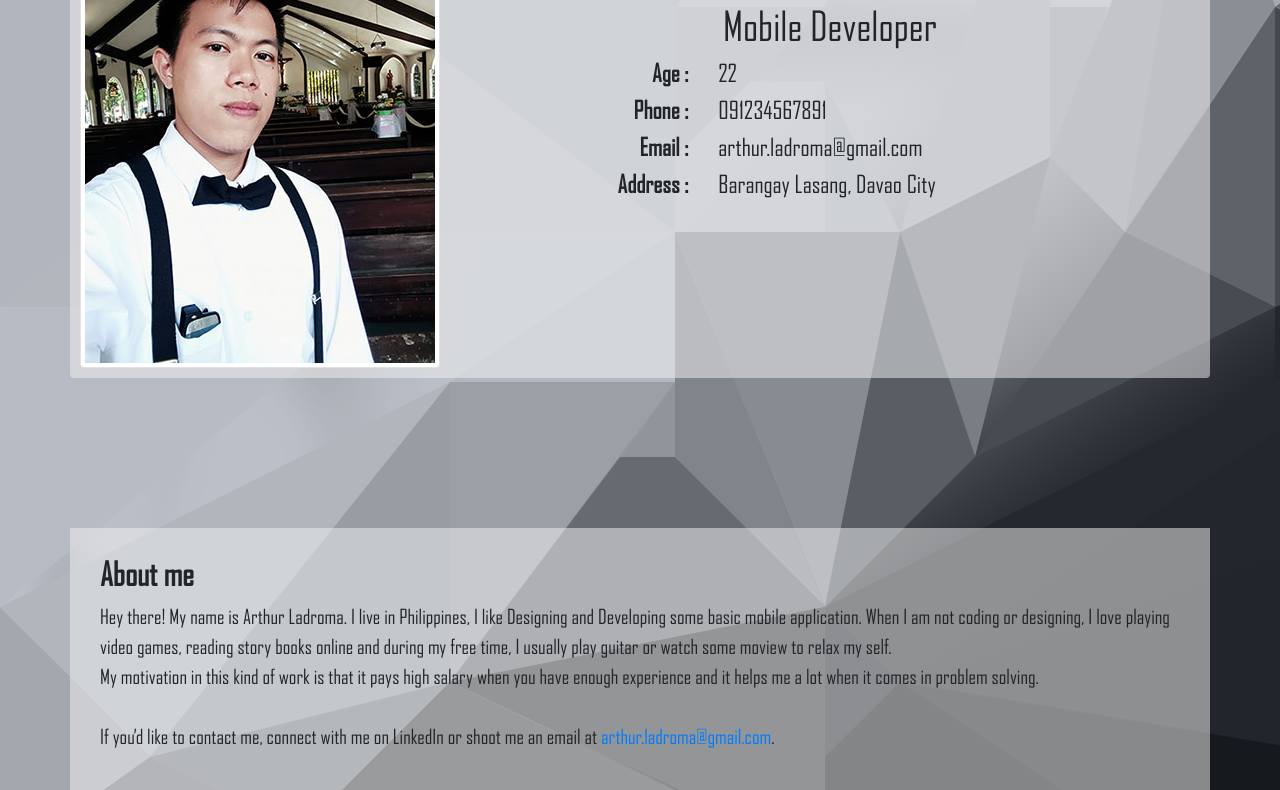
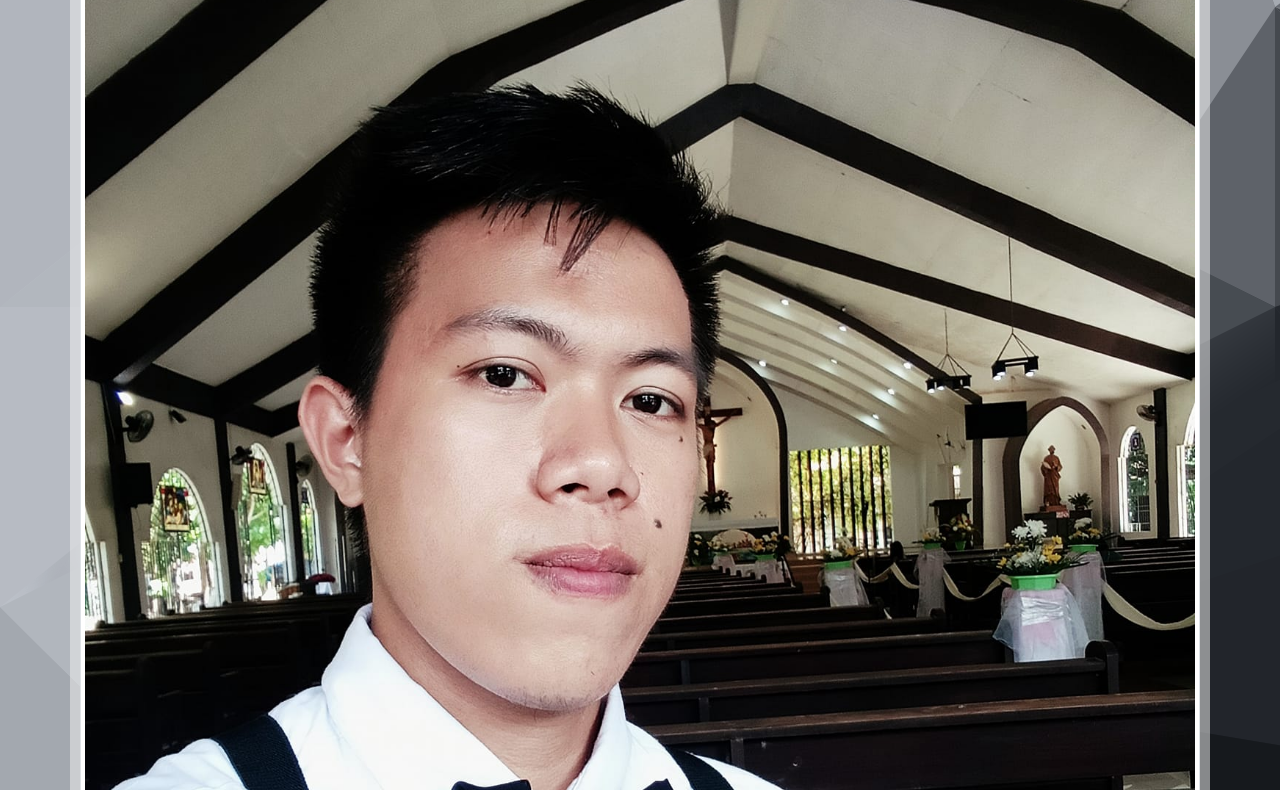
Before and after one commit to GogoyKo/gogoyko, a website with bundled scripts: page index.html in a window 1280 px wide. Shown: the part 218-1008 px from the top of the page. Built offline with nearby package versions, Linux system fonts and the light colour scheme; files whose address does not match are found by name.

Commit message:
Update index.html

```diff
--- a/index.html
+++ b/index.html
@@ -67,7 +67,7 @@
   <div class="container rounded" style="background-color: #efefef85; border: #6c757d1f!important;">
     <div class="row">
       <div class="col-md-auto" style="padding: 10px;" >
-        <img src="images/gogoyko2.jpg" class="img-thumbnail rounded mx-auto d-block" alt="...">
+        <img src="images/GogoyKO.jpg" class="img-thumbnail rounded mx-auto d-block" alt="...">
       </div>
       <div class="col">
         <dl class="row">
```
